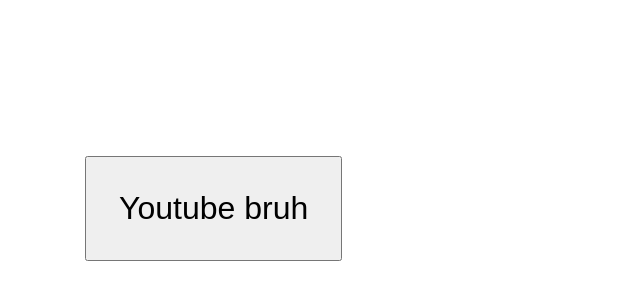
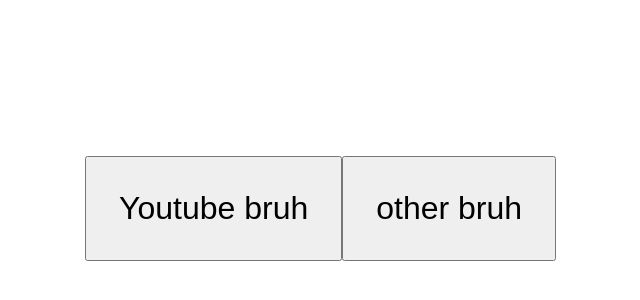
Before and after one commit to namoosir/media-tracker-frontend, a Vue app: page / in a window 1280 px wide. Shown: the part 192-492 px from the top of the page, without its empty margins (555-1195 px from the left). Built offline with nearby package versions, Linux system fonts and the light colour scheme.

Commit message:
update api calls

```diff
--- a/src/components/TheWelcome.vue
+++ b/src/components/TheWelcome.vue
@@ -10,7 +10,27 @@
 const postData = async () => {
   try {
     const response = await axios.get(
-      'https://7d40-2607-fea8-a59f-1640-4d32-d71d-dfed-9b8b.ngrok-free.app/auth/platformconnection/request/youtube',
+      // 'https://7d40-2607-fea8-a59f-1640-4d32-d71d-dfed-9b8b.ngrok-free.app/auth/platformconnection/request/youtube',
+      'http://localhost:5238/auth/platformconnection/request/youtube',
+      {}
+    )
+
+    // Handle the response data here
+    console.log(response.data)
+
+    // You can also use this data to update your Vue component's state
+    // this.someData = response.data;
+    window.location.href = response.data.data;
+  } catch (error) {
+    // Handle errors here
+    console.error('Error:', error)
+  }
+}
+
+const oneMore = async () => {
+  try {
+    const response = await axios.get(
+      'http://localhost:5238/auth/platformconnection/1',
       {}
     )
 
@@ -24,11 +44,14 @@
     console.error('Error:', error)
   }
 }
+
 </script>
 
 <template>
   <div>
     <button class="youtube" @click="postData">Youtube bruh</button>
+    <button class="youtube" @click="oneMore">other bruh</button>
+
   </div>
 </template>
 
```
